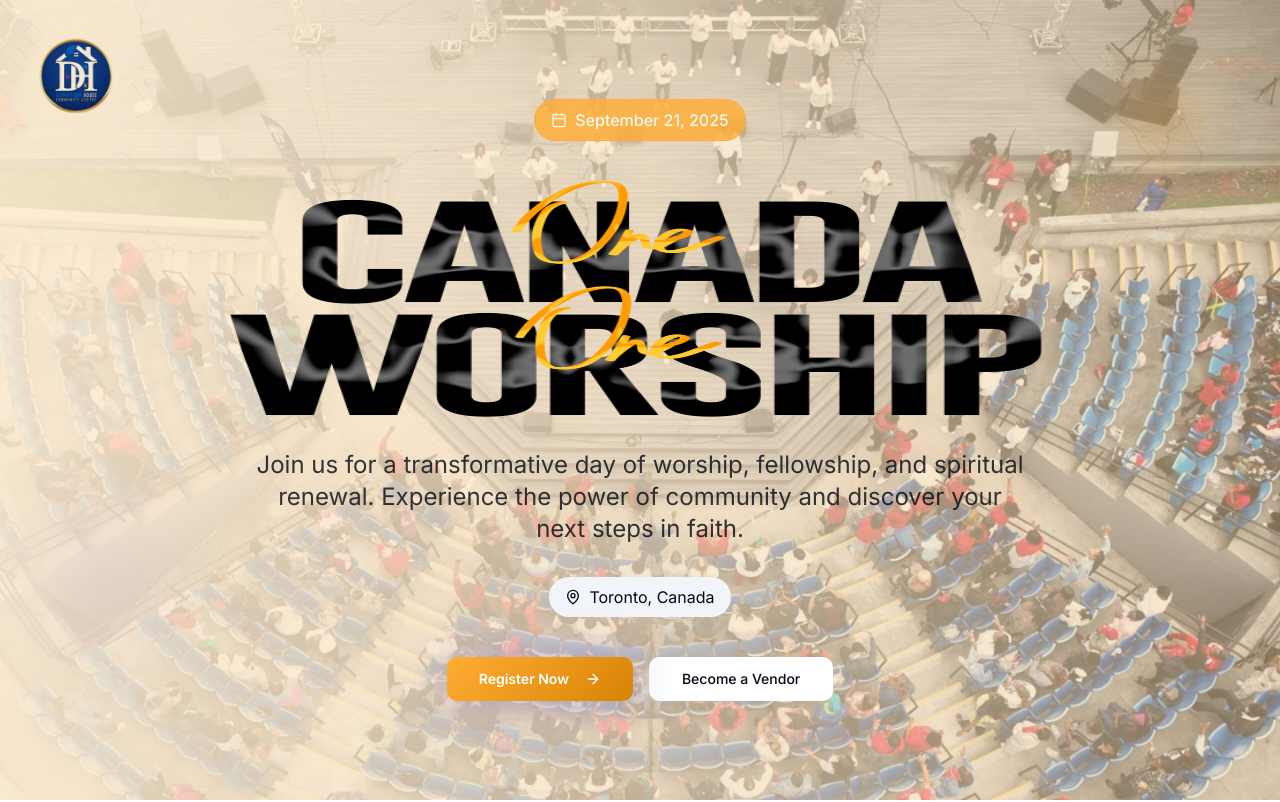
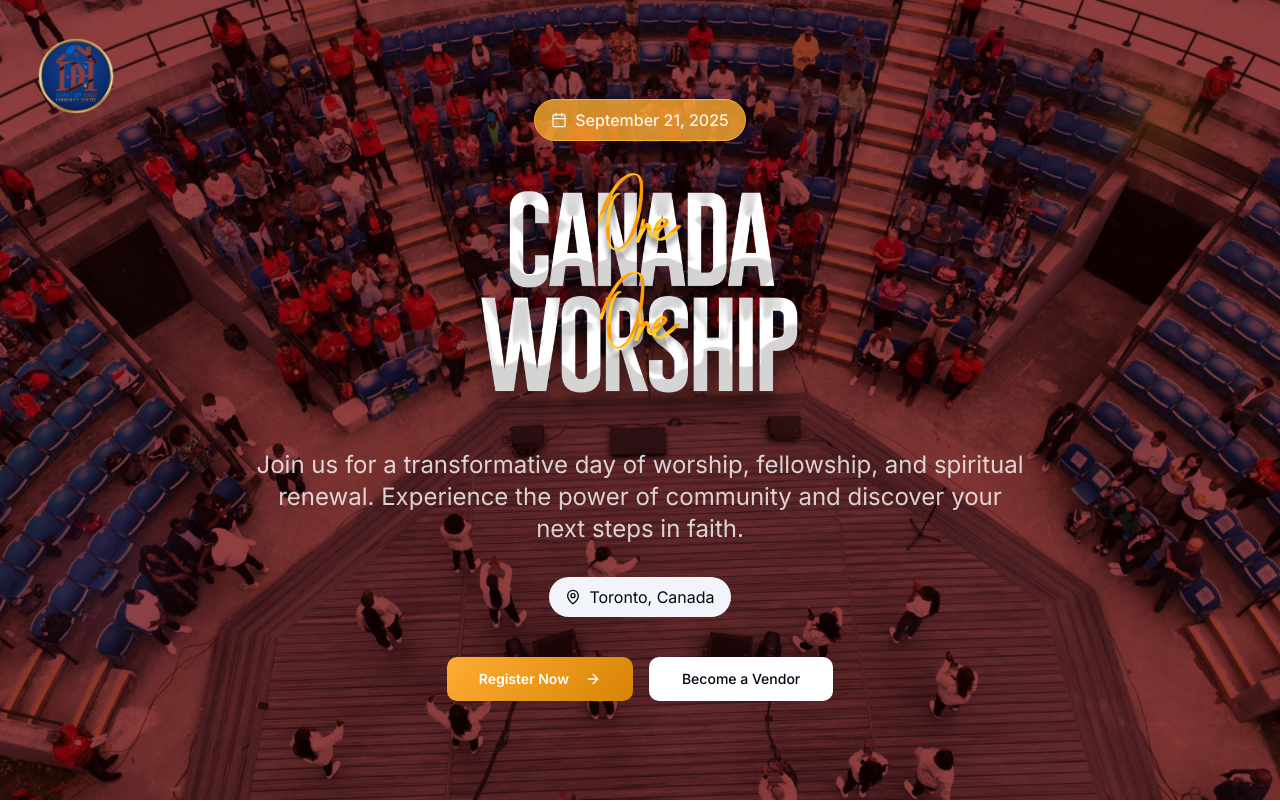
Before and after one commit to MhideTech/One-Canada-One-Worship, a React (Vite) app: page / in a window 1280 px wide. Shown: the top 802 px of the page. Built offline with nearby package versions, Linux system fonts and the light colour scheme.

Commit message:
changed hero section background image

```diff
--- a/src/components/HeroSection.tsx
+++ b/src/components/HeroSection.tsx
@@ -1,7 +1,7 @@
 import { motion } from "framer-motion";
 import { Button } from "@/components/ui/button";
 import { ArrowRight, Calendar, MapPin } from "lucide-react";
-import heroImage from "@/assets/worship-service-2.jpg";
+import heroImage from "@/assets/hero-bg.jpg";
 import logo from "@/assets/logo.png";
 import heroText from "@/assets/hero-text-2.png";
 
@@ -16,8 +16,8 @@ const HeroSection = () => {
           alt="Beautiful church interior with warm lighting"
           className="w-full h-full object-cover"
         />
-        <div className="absolute inset-0 bg-gradient-to-r from-background/90 via-background/70 to-background/40" />
-        <div className="absolute inset-0 gradient-hero opacity-20" />
+        {/* <div className="absolute inset-0 bg-gradient-to-r from-background/90 via-background/70 to-background/40" /> */}
+        {/* <div className="absolute inset-0 gradient-hero opacity-20" /> */}
       </div>
 
       <div className="container relative z-10 mx-auto px-4 py-20">
@@ -47,14 +47,14 @@ const HeroSection = () => {
             transition={{ duration: 0.8, delay: 0.2 }}
             className="h-64 mb-5"
           >
-            <img src={heroText} alt="" className="w-full h-full mx-auto" />
+            <img src={heroText} alt="" className="h-full mx-auto" />
           </motion.div>
 
           <motion.p
             initial={{ opacity: 0, y: 30 }}
             animate={{ opacity: 1, y: 0 }}
             transition={{ duration: 0.8, delay: 0.4 }}
-            className="text-xl md:text-2xl text-foreground/80 mb-8 leading-relaxed max-w-3xl mx-auto"
+            className="text-xl md:text-2xl text-white/80 mb-8 leading-relaxed max-w-3xl mx-auto"
           >
             Join us for a transformative day of worship, fellowship, and
             spiritual renewal. Experience the power of community and discover
--- a/src/components/ui/button.tsx
+++ b/src/components/ui/button.tsx
@@ -18,7 +18,7 @@ const buttonVariants = cva(
           "bg-secondary text-secondary-foreground hover:bg-secondary/80",
         ghost: "hover:bg-accent hover:text-accent-foreground",
         link: "text-primary underline-offset-4 hover:underline",
-        hero: "gradient-hero text-white shadow-glow hover:shadow-elegant transform hover:scale-105 transition-all duration-300 font-semibold",
+        hero: "gradient-hero text-white transform hover:scale-105 transition-all duration-300 font-semibold",
       },
       size: {
         default: "h-10 px-4 py-2",
```
Also changed, not shown: src/assets/hero-bg.jpg (added), src/assets/hero-text-2.png.
